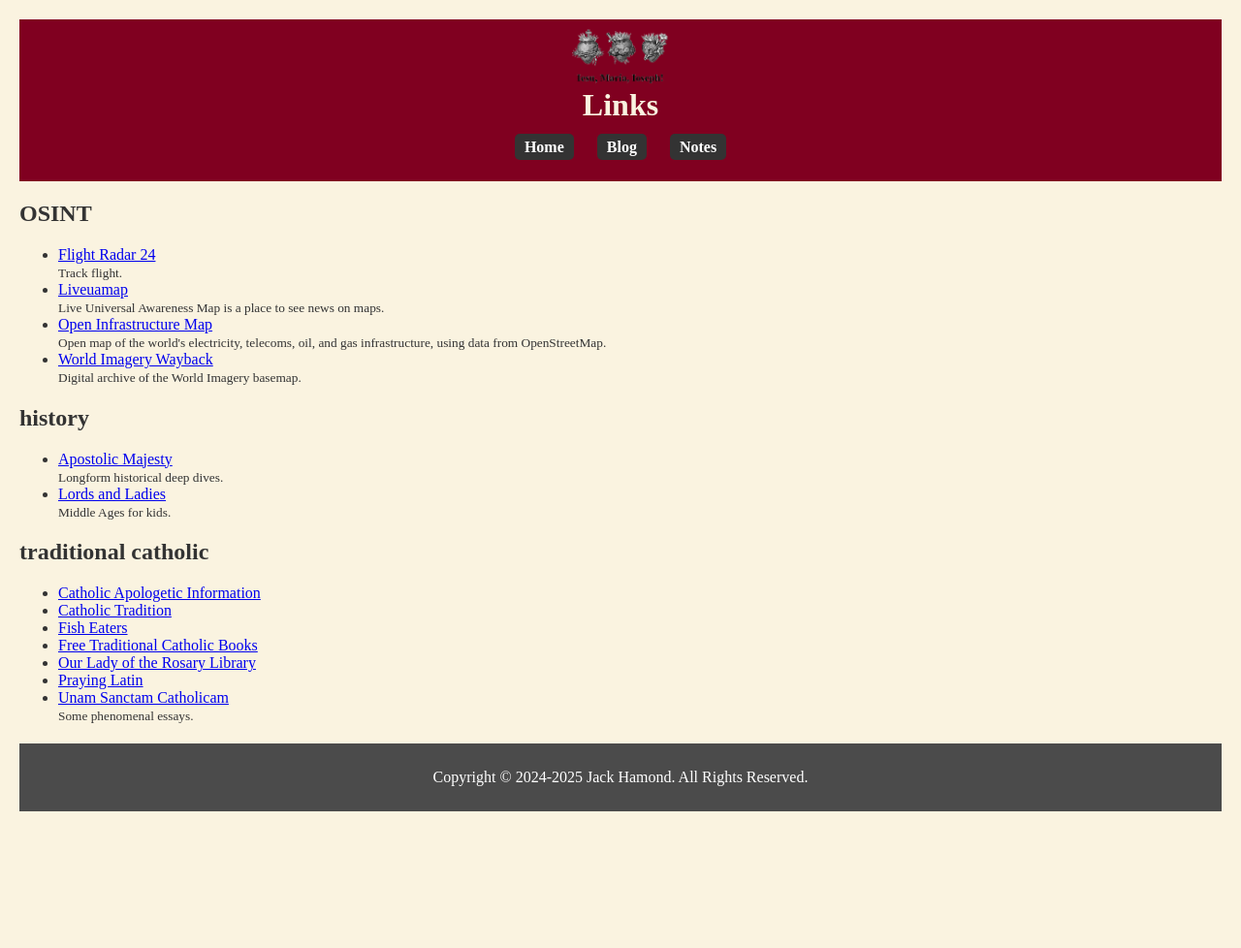
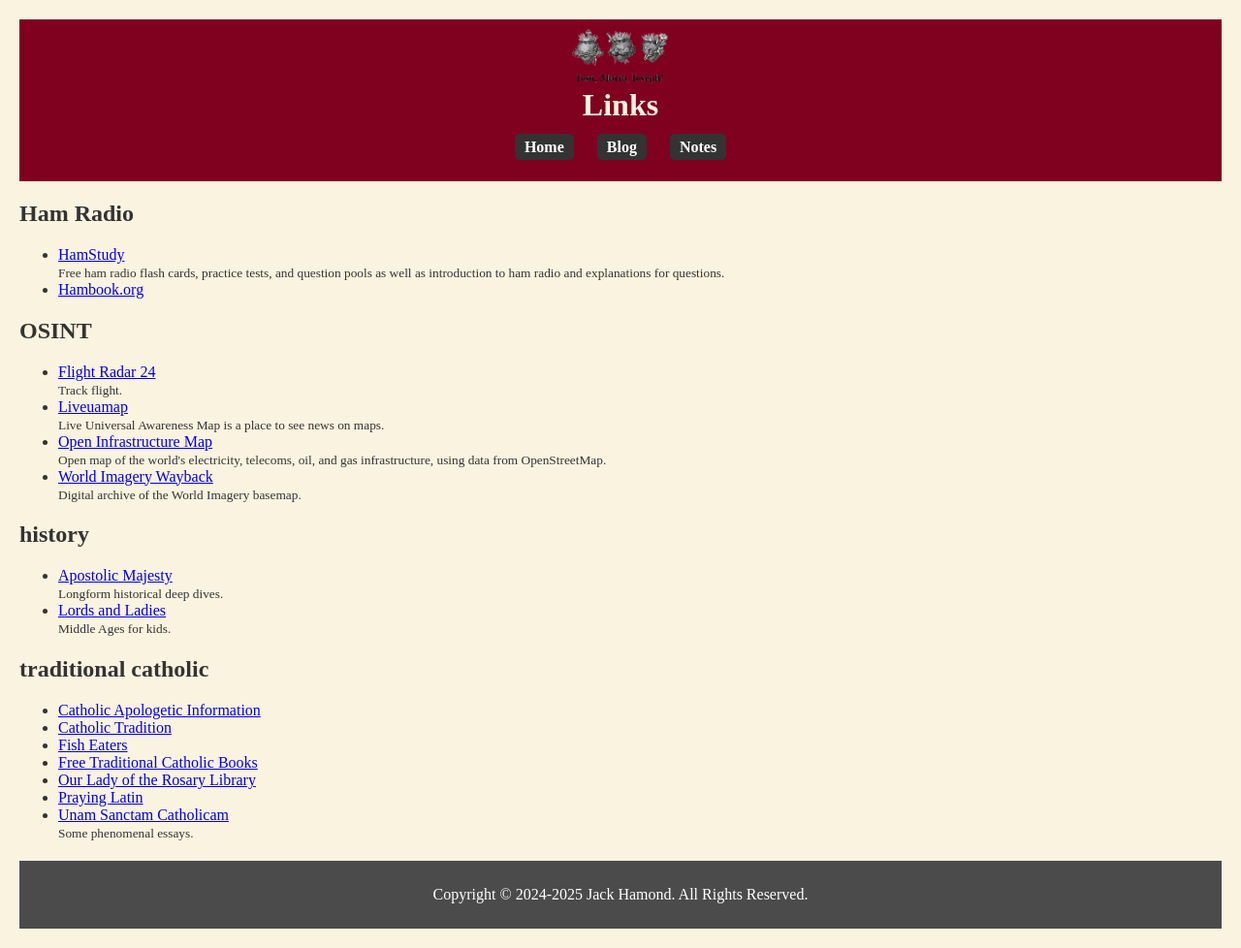
Before and after one commit to jackhamond/jackhamond.github.io, a Jekyll site: the page built from indices/links.html, in a window 1280 px wide. Shown: the whole page at 97% size. Built offline with Jekyll 4.4.1, drawn with Linux system fonts in a browser that asks for light colours; before the commit the page ends 900 px from its top, so only the background shows below that.

Commit message:
Update links.yml

```diff
--- a/_data/links.yml
+++ b/_data/links.yml
@@ -29,6 +29,15 @@
   url: "https://www.traditionalcatholic.co/"
   tags: ["traditional catholic"]
 
+- title: "Hambook.org"
+  url: "https://hambook.org/"
+  tags: ["Ham Radio"]
+
+- title: "HamStudy"
+  url: "https://hamstudy.org/"
+  description: "Free ham radio flash cards, practice tests, and question pools as well as introduction to ham radio and explanations for questions."
+  tags: ["Ham Radio"]
+
 - title: "Liveuamap"
   url: "https://liveuamap.com"
   description: "Live Universal Awareness Map is a place to see news on maps."
```
